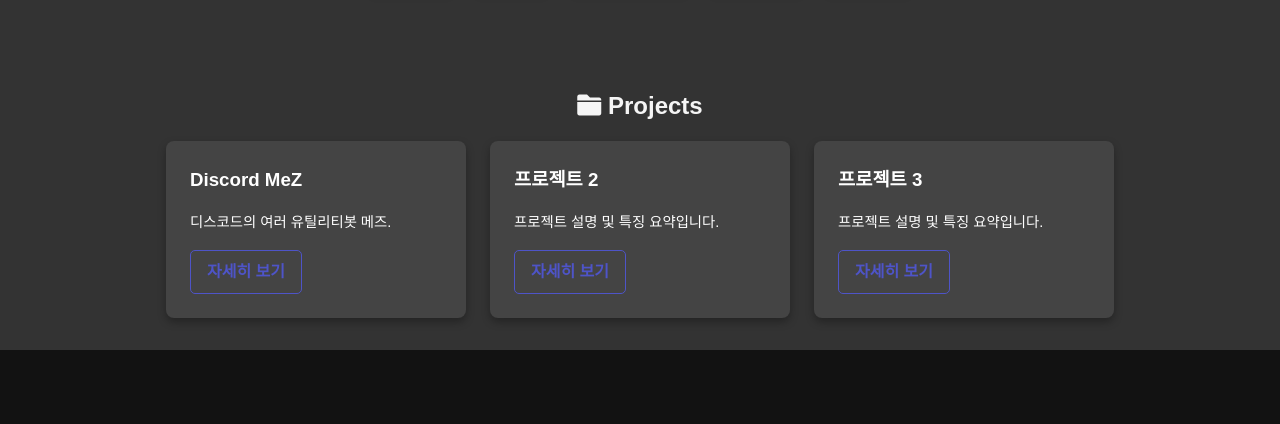
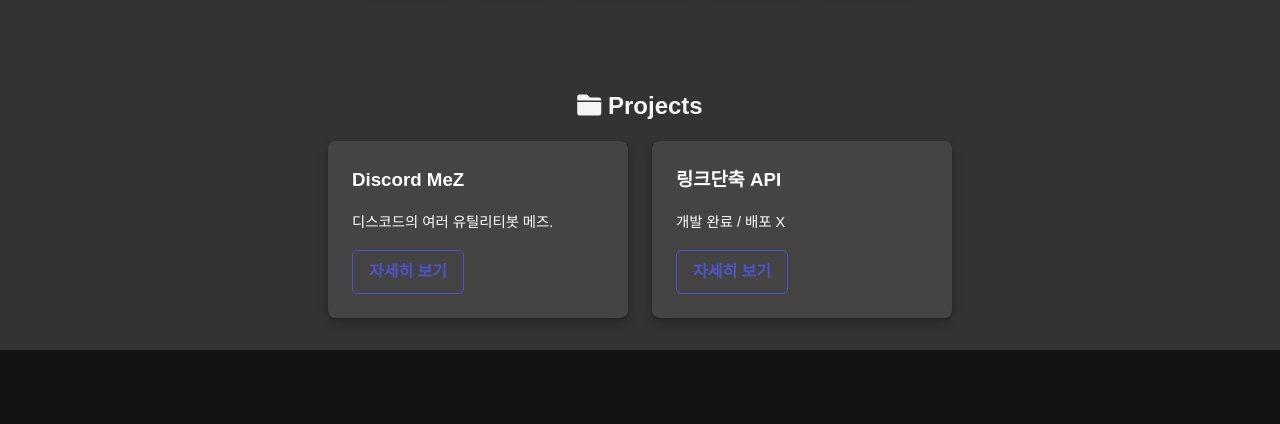
Before and after one commit to whendy070908/profile, a plain HTML site: page index.html in a window 1280 px wide. Shown: the part 969-1393 px from the top of the page. Drawn offline with Linux system fonts and the light colour scheme.

Commit message:
Update index.html

```diff
--- a/index.html
+++ b/index.html
@@ -311,13 +311,8 @@
             <a href="#" target="_blank">자세히 보기</a>
         </div>
         <div class="project-card">
-            <h3>프로젝트 2</h3>
-            <p>프로젝트 설명 및 특징 요약입니다.</p>
-            <a href="#" target="_blank">자세히 보기</a>
-        </div>
-        <div class="project-card">
-            <h3>프로젝트 3</h3>
-            <p>프로젝트 설명 및 특징 요약입니다.</p>
+            <h3>링크단축 API</h3>
+            <p>개발 완료 / 배포 X</p>
             <a href="#" target="_blank">자세히 보기</a>
         </div>
     </div>
```
